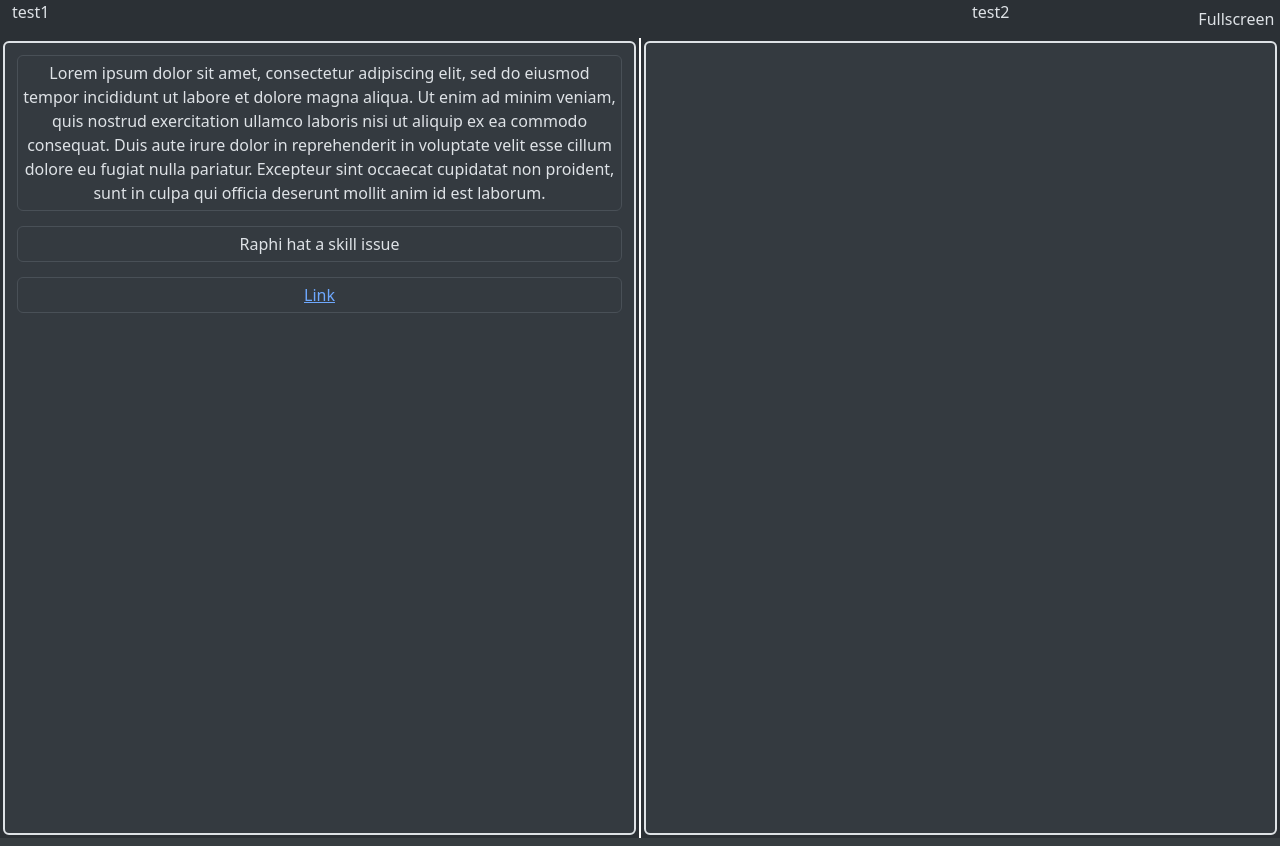
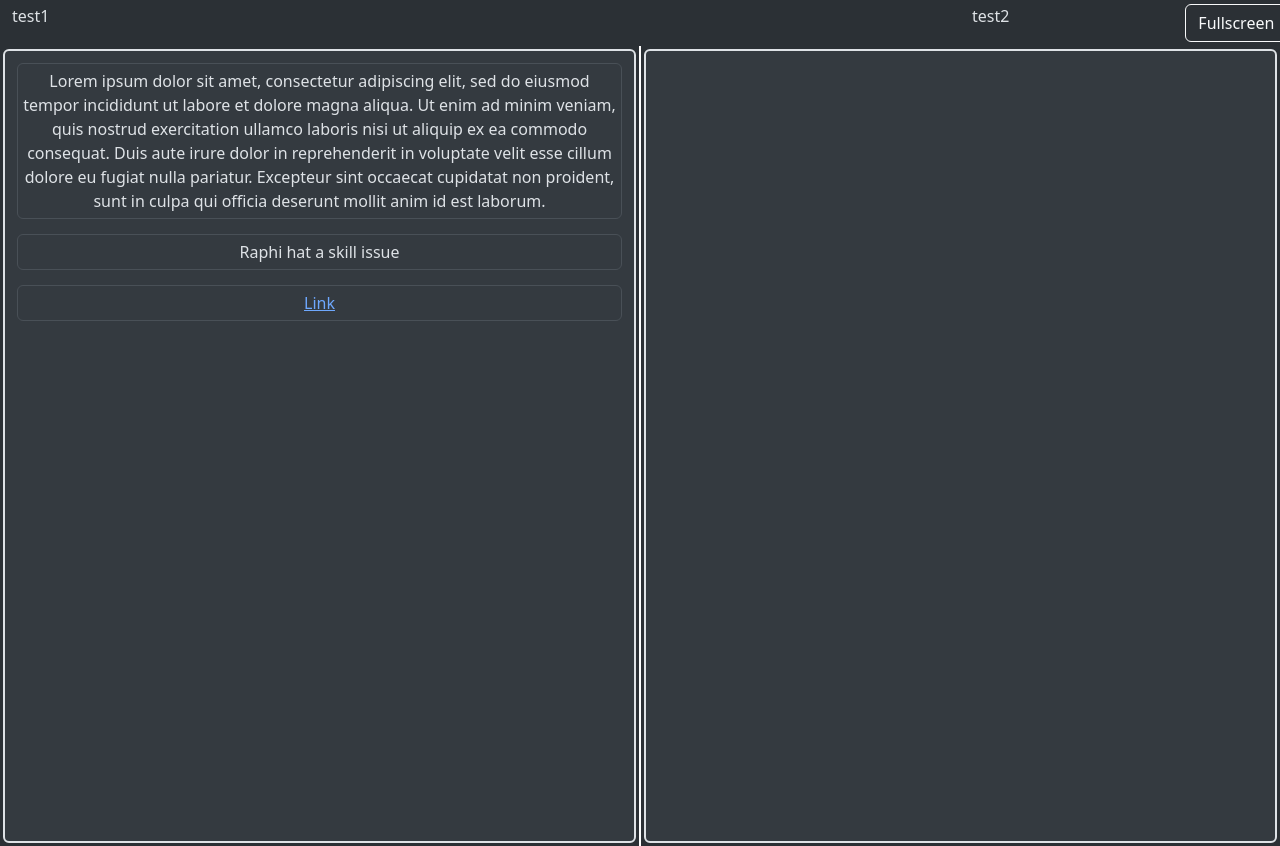
Before and after one commit to Werzu25/MusikbezirkSilz, a PHP site: page /scene-builder.php in a window 1280 px wide. Run offline with PHP 8.4, Linux system fonts and the light colour scheme; some libraries are stand-ins or nearby versions.

Commit message:
added outline for fullscreen button

```diff
--- a/src/scene-builder.php
+++ b/src/scene-builder.php
@@ -33,13 +33,13 @@ require_once 'templates/dynamic/textWithLink.php'; ?>
       </div>
       <div class="modal-footer">
         <button type="button" class="btn btn-secondary" data-bs-dismiss="modal">Close</button>
-        <button type="button" class="btn btn-primary">Insert Link</button>
+        <button type="button" class="btn btn-primary" onclick="">Insert Link</button>
       </div>
     </div>
   </div>
 </div>
 
-<div class="container-fluid ">
+<div class="container-fluid mt-1 mb-1">
   <div class="row">
     <div class="col-9">
       test1
@@ -50,7 +50,7 @@ require_once 'templates/dynamic/textWithLink.php'; ?>
       </div>
     </div>
     <div class="col-1">
-      <button type="button" onclick="fullscreen()" class="btn">Fullscreen</button>
+      <button type="button" onclick="fullscreen()" class="btn btn-outline-light">Fullscreen</button>
     </div>
   </div>
 </div>
```
